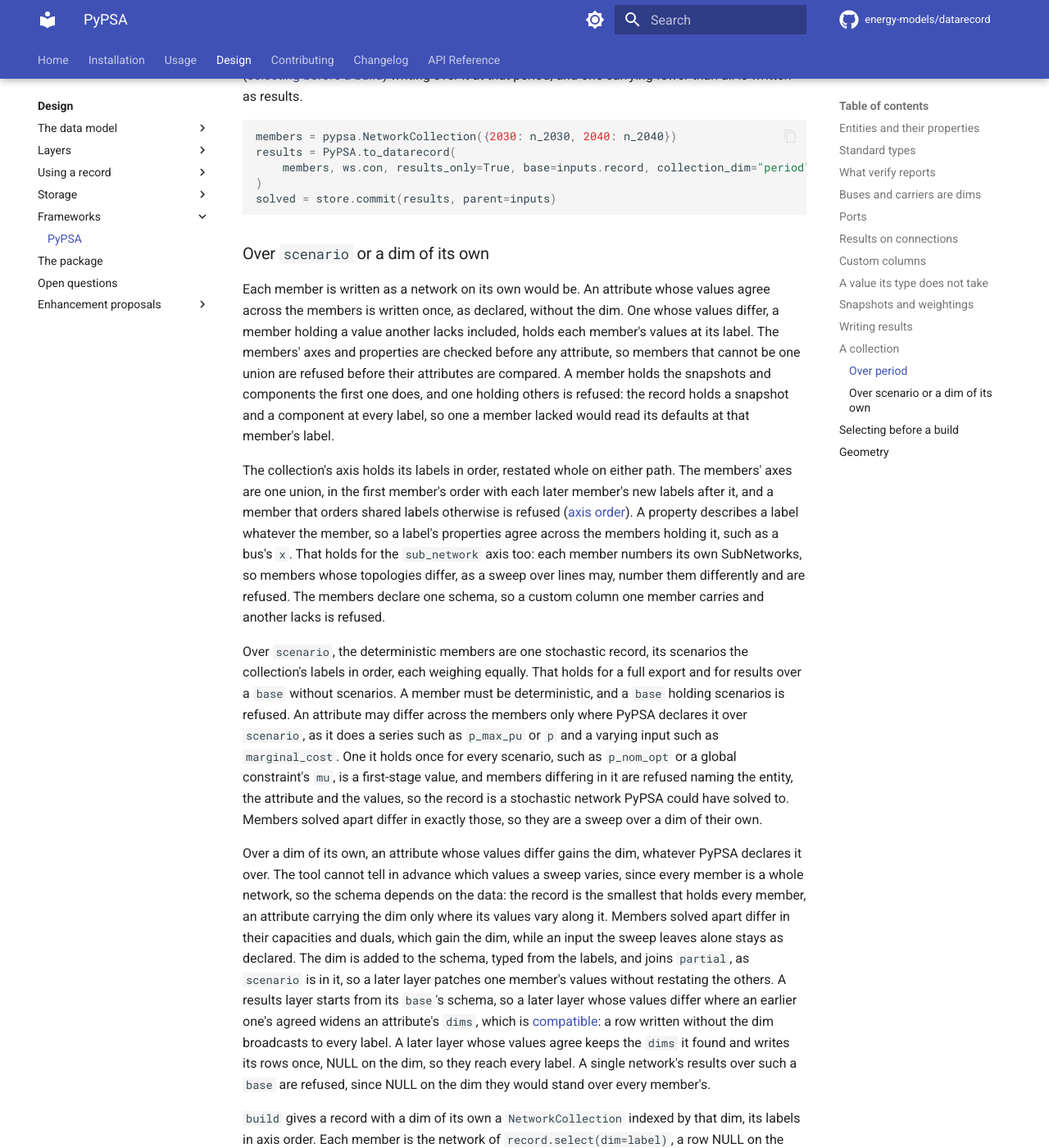
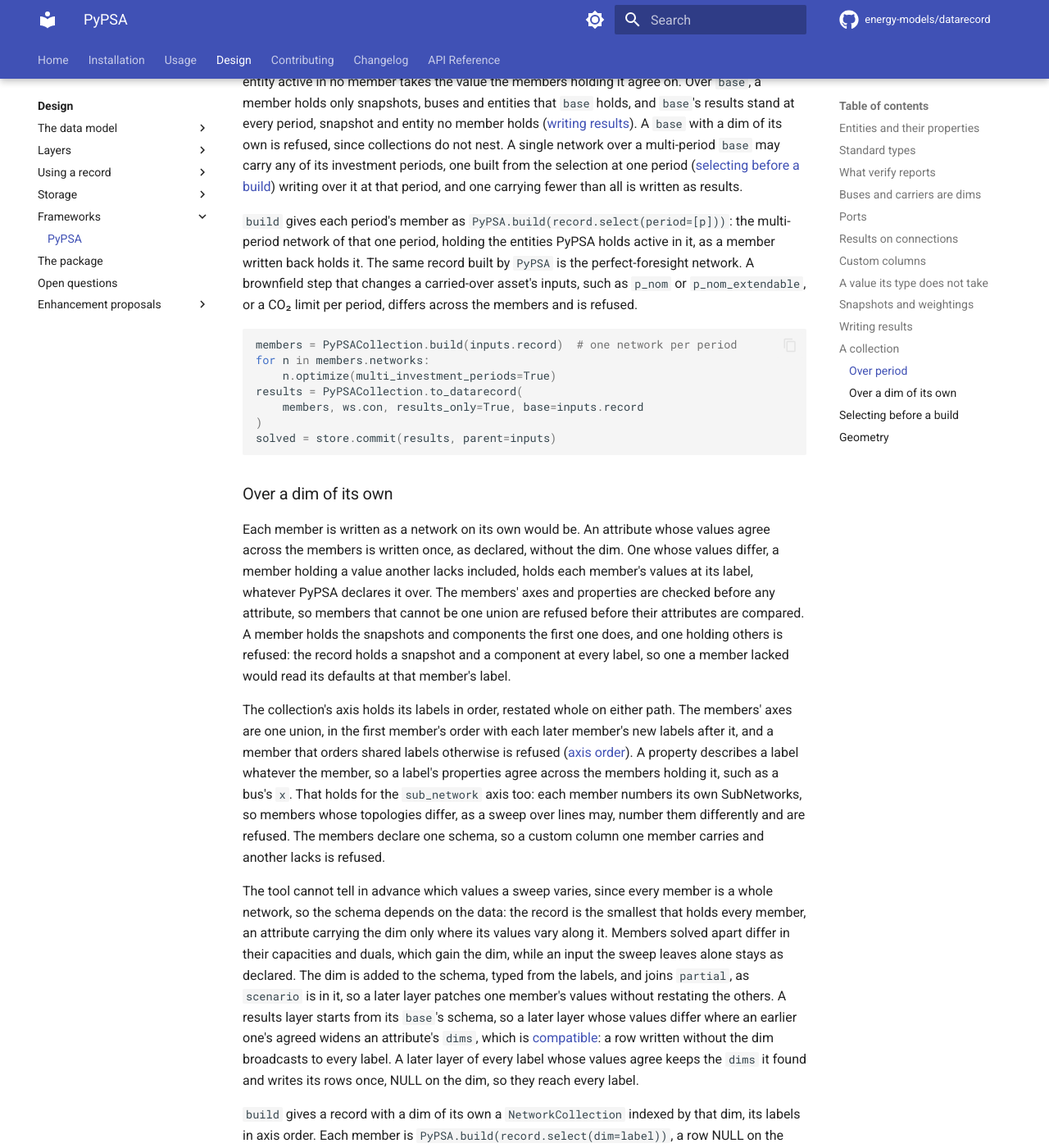
Before and after one commit to energy-models/datarecord, an MkDocs documentation site: the page built from docs/design/tools/pypsa.md, in a window 1280 px wide and 1400 px high, scrolled down 8762 px. Shown: the whole window at 82% size. Built offline with MkDocs 1.6.1 and Material for MkDocs 9.7.7, drawn with Linux system fonts in a browser that asks for light colours; comment, search, counter and statistics services are not loaded; some of the changed text lies outside the part shown.

Commit message:
feat(pypsa): PyPSACollection tool
`PyPSACollection` wraps `PyPSA` for a `NetworkCollection`, over a dim of
the record's own or over `period` (myopic, one network per period); the
dim is the collection's index name. `collection_dim` and `scenario`
collections go, and `PyPSA` builds and writes one `Network` only: it
reports a dim of its own in `unsupported_dims`.

`verify` narrows each member as `build` does. Results of fewer labels
than `base` holds, a collection of a selection or one network over the
selection at its label, are written at each member's label, leaving the
dim's axis and the SubNetworks to `base`. `Requirements` merge with `|`.

````diff
--- a/docs/design/tools/pypsa.md
+++ b/docs/design/tools/pypsa.md
@@ -249,17 +249,19 @@
 
 ## A collection
 
-`to_datarecord` takes a `pypsa.NetworkCollection` with `collection_dim`, the dim whose labels its one index level holds.
-It is required with a collection and refused without one, since nothing in the collection says what its index means.
+`PyPSACollection` writes and builds a `pypsa.NetworkCollection`, each member through `PyPSA`, so each tool takes one type and gives it back: `PyPSA` a `Network`, `PyPSACollection` a `NetworkCollection`.
+The dim of a collection is the name of its one index level, as in `pypsa.NetworkCollection(pd.Series(members).rename_axis("weather_year"))`; PyPSA names the index of a collection made from a dict `network`.
+A collection is over one of:
+
+- `period`, a myopic solve, one network per investment period.
+- A dim of the record's own, such as `sensitivity` or `weather_year`, one network per label.
+
+A name the PyPSA schema declares otherwise, such as `bus` or `snapshot`, is refused, and so is `scenario`: a stochastic network holds its scenarios itself and is written by `PyPSA`, and deterministic networks solved apart are a sweep over a dim of their own.
+`build` takes the record's dim of its own where it has one and `period` otherwise, so the record's shape decides on the way back what the index name decides on the way in, and a single-period record without a dim of its own is refused.
+`verify` and `build` take each member as `PyPSA` takes a selection, narrowed on its own, so `verify` reports what any member lacks.
+`PyPSA` builds no record with a dim of its own: its `verify` reports the dim in `unsupported_dims`.
+
 A collection is written on either path: as a full export over nothing, or as results over `base`.
-A record the tool writes builds back, so what a member may hold is decided by the dim:
-
-- `period` is a myopic solve, one network per investment period.
-- `scenario` is a set of deterministic networks, written as one stochastic record.
-- Any other name, such as `sensitivity` or `weather_year`, is a dim of the record's own, and the record builds back as a `NetworkCollection` indexed by it.
-
-`period` and `scenario` are PyPSA's dims, and a record over them follows PyPSA's declarations, so `build` gives the network PyPSA would hold.
-A name the PyPSA schema declares otherwise, such as `bus` or `snapshot`, is refused.
 The record's network attributes, `meta` and CRS are the first member's.
 Every check runs when `to_datarecord` is called, on the members in memory, so a collection that does not fit is refused before anything is written.
 Two values agree where a float is within `numpy.isclose`'s default tolerance and any other value is equal, which decides both what must agree and what differs, and where the record holds one value it is the first member's.
@@ -267,29 +269,35 @@
 ### Over `period`
 
 A myopic solve is written as the one multi-period network holding every member's period, so a myopic and a perfect-foresight solve of one record are read the same way.
-A member holds its own period alone.
+A member is deterministic and holds its own period alone.
 A series is each member's at its snapshots, and a static value such as `p_nom_opt` or a global constraint's `mu` comes from the members that hold the entity.
-Two members holding different static values for one entity are refused, and an entity no member holds is at its default.
+Two members holding different static values for one entity active in both are refused, and an entity no member holds is at its default.
 The SubNetworks are numbered once for the whole network rather than per member.
 An asset with a `lifetime`, such as a generator, that a member lacks after an earlier one held it is retired there: its `lifetime` ends at the first period lacking it, as PyPSA-Eur's brownfield step removes a retired asset, and one held again after a gap is refused.
 A static value counts only from the members holding the entity active in their period, so an entity a member holds idle, such as a generator retired before it, agrees with no one; an entity active in no member takes the value the members holding it agree on.
 Over `base`, a member holds only snapshots, buses and entities that `base` holds, and `base`'s results stand at every period, snapshot and entity no member holds ([writing results](#writing-results)).
-A `base` with a dim of its own is refused, since it builds to a collection rather than the one network the members split.
+A `base` with a dim of its own is refused, since collections do not nest.
 A single network over a multi-period `base` may carry any of its investment periods, one built from the selection at one period ([selecting before a build](#selecting-before-a-build)) writing over it at that period, and one carrying fewer than all is written as results.
 
+`build` gives each period's member as `PyPSA.build(record.select(period=[p]))`: the multi-period network of that one period, holding the entities PyPSA holds active in it, as a member written back holds it.
+The same record built by `PyPSA` is the perfect-foresight network.
+A brownfield step that changes a carried-over asset's inputs, such as `p_nom` or `p_nom_extendable`, or a CO₂ limit per period, differs across the members and is refused.
+
 ```python
-members = pypsa.NetworkCollection({2030: n_2030, 2040: n_2040})
-results = PyPSA.to_datarecord(
-    members, ws.con, results_only=True, base=inputs.record, collection_dim="period"
+members = PyPSACollection.build(inputs.record)  # one network per period
+for n in members.networks:
+    n.optimize(multi_investment_periods=True)
+results = PyPSACollection.to_datarecord(
+    members, ws.con, results_only=True, base=inputs.record
 )
 solved = store.commit(results, parent=inputs)
 ```
 
-### Over `scenario` or a dim of its own
+### Over a dim of its own
 
 Each member is written as a network on its own would be.
 An attribute whose values agree across the members is written once, as declared, without the dim.
-One whose values differ, a member holding a value another lacks included, holds each member's values at its label.
+One whose values differ, a member holding a value another lacks included, holds each member's values at its label, whatever PyPSA declares it over.
 The members' axes and properties are checked before any attribute, so members that cannot be one union are refused before their attributes are compared.
 A member holds the snapshots and components the first one does, and one holding others is refused: the record holds a snapshot and a component at every label, so one a member lacked would read its defaults at that member's label.
 
@@ -299,27 +307,35 @@
 That holds for the `sub_network` axis too: each member numbers its own SubNetworks, so members whose topologies differ, as a sweep over lines may, number them differently and are refused.
 The members declare one schema, so a custom column one member carries and another lacks is refused.
 
-Over `scenario`, the deterministic members are one stochastic record, its scenarios the collection's labels in order, each weighing equally.
-That holds for a full export and for results over a `base` without scenarios.
-A member must be deterministic, and a `base` holding scenarios is refused.
-An attribute may differ across the members only where PyPSA declares it over `scenario`, as it does a series such as `p_max_pu` or `p` and a varying input such as `marginal_cost`.
-One it holds once for every scenario, such as `p_nom_opt` or a global constraint's `mu`, is a first-stage value, and members differing in it are refused naming the entity, the attribute and the values, so the record is a stochastic network PyPSA could have solved to.
-Members solved apart differ in exactly those, so they are a sweep over a dim of their own.
-
-Over a dim of its own, an attribute whose values differ gains the dim, whatever PyPSA declares it over.
 The tool cannot tell in advance which values a sweep varies, since every member is a whole network, so the schema depends on the data: the record is the smallest that holds every member, an attribute carrying the dim only where its values vary along it.
 Members solved apart differ in their capacities and duals, which gain the dim, while an input the sweep leaves alone stays as declared.
 The dim is added to the schema, typed from the labels, and joins `partial`, as `scenario` is in it, so a later layer patches one member's values without restating the others.
 A results layer starts from its `base`'s schema, so a later layer whose values differ where an earlier one's agreed widens an attribute's `dims`, which is [compatible](../model/schema.md#versioning): a row written without the dim broadcasts to every label.
-A later layer whose values agree keeps the `dims` it found and writes its rows once, NULL on the dim, so they reach every label.
-A single network's results over such a `base` are refused, since NULL on the dim they would stand over every member's.
+A later layer of every label whose values agree keeps the `dims` it found and writes its rows once, NULL on the dim, so they reach every label.
 
 `build` gives a record with a dim of its own a `NetworkCollection` indexed by that dim, its labels in axis order.
-Each member is the network of `record.select(dim=label)`, a row NULL on the dim reaching every label, a row at the label standing over it ([the broadcast rule](../model/attributes.md#the-broadcast-rule)), and a label whose property names another label of the dim dropped, as a [selection](../use/selecting.md#what-goes-with-a-dropped-label) drops it.
+Each member is `PyPSA.build(record.select(dim=label))`, a row NULL on the dim reaching every label, a row at the label standing over it ([the broadcast rule](../model/attributes.md#the-broadcast-rule)), and a label whose property names another label of the dim dropped, as a [selection](../use/selecting.md#what-goes-with-a-dropped-label) drops it.
 A collection's results over a `base` holding its dim restate each member's over `base` at its label, so each label's series stand at the snapshots its member did not solve.
+
+A re-solve of some labels, a collection built from a selection keeping fewer labels of the dim, writes every result at each member's label, those the members agree on included, so `base`'s results stand at the labels it did not solve.
+It leaves the dim's axis and the results naming a SubNetwork to `base`, since its members number their SubNetworks over themselves alone, and a label `base` lacks is refused.
+A network built from the selection at one label, `record.select(weather_year=2013)`, is that member, and `PyPSA` writes its results over that selection as `PyPSACollection` writes a collection of it alone.
+A network written over the record itself, keeping the dim, is refused, as a full export over it is, since NULL on the dim its rows would stand at every label.
+
+```python
+members = pd.Series({"low": n_low, "high": n_high}).rename_axis("weather_year")
+layer = PyPSACollection.to_datarecord(pypsa.NetworkCollection(members), ws.con)
+record = store.commit(layer, parent=None).record
+PyPSACollection.build(record)  # a NetworkCollection over weather_year
+view = record.select(weather_year="high")
+n = PyPSA.build(view)  # the member at "high"
+n.optimize()
+results = PyPSA.to_datarecord(n, ws.con, results_only=True, base=view)  # at "high"
+```
+
 A record has at most one dim of its own: a `NetworkCollection` has one index, and collections do not nest.
 A dim the network's shapes make, such as `country` ([geometry](#geometry)), is no dim of its own: it indexes no member, and a collection is never over it.
-A collection over a new dim is refused over a `base` that has another, and `verify` reports each dim of its own of a record declaring more than one as an unsupported dim, so `build` refuses it.
+A collection over a new dim is refused over a `base` that has another, and `PyPSACollection.verify` reports each dim of its own of a record declaring more than one as an unsupported dim, so `build` refuses it.
 A re-solve over the same dim keeps the record buildable.
 
 ## Selecting before a build
@@ -336,7 +352,7 @@
 | ---------------------------------------- | --------------------------------------------------------------------------- | ----------------------------------------------------------------------------------------- |
 | `period`                                 | a single-period network over the period's snapshots, of its active entities | a multi-period network over the periods' snapshots, of the entities active in one of them |
 | `scenario`                               | a deterministic network of the scenario's values                            | a stochastic network, its weights renormalised to 1                                       |
-| a dim of its own                         | a `Network`                                                                 | a `NetworkCollection` over the labels                                                     |
+| a dim of its own                         | a `Network`, the member at the label                                        | a `NetworkCollection` over the labels, built by `PyPSACollection`                         |
 | `snapshot`, `timestep`, `bus`, `carrier` | refused                                                                     | the dim at those labels                                                                   |
 
 What the tool selects on top, where the view needs it:
@@ -347,7 +363,7 @@
 
 One period is a single-period network indexed by the period's timesteps ([snapshots and weightings](#snapshots-and-weightings)), without the period weightings and without `investment_period`, since a single-period network has no period to name.
 One scenario is a deterministic network without `scenario_weight`, and a list renormalises the kept scenarios' weights, a scenario no row reaches taking its equal share of the whole axis first, since PyPSA takes weights summing to 1; kept weights summing to 0 are refused.
-A selection keeping a dim of the record's own builds a collection, each member `view.select(dim=label)`, narrowed as above on its own, so the generators active in a period may differ by member.
+`PyPSACollection` builds a selection keeping a dim of the record's own, each member `view.select(dim=label)` narrowed as above on its own, so the generators active in a period may differ by member.
 A shape goes with the label it outlines, and a dim shapes made, such as `country`, keeps every label no keyword drops, though a property such as `bus.country` refers to it.
 
 A network built from a selection writes its results over that selection, `base=view` ([writing results](#writing-results)).
@@ -356,7 +372,7 @@
 
 - A deterministic network's results over a record holding scenarios, NULL on `scenario`; over the view at one scenario they are at that scenario.
 - A result over no `scenario`, such as `p_nom_opt` or a global constraint's `mu`, of a network holding fewer scenarios than the record. It is the first-stage decision for the scenarios solved alone, which would stand beside the other scenarios' results solved jointly, so the record would be no solution of any one problem. A subset solved apart is a run of its own, written as a member of a collection over a dim of its own.
-- A single network's results over a record with a dim of its own: the whole collection `build` gives is written instead, each member over the record at its label.
+- A network's results over a record keeping its dim of its own, NULL on the dim; over the view at one label they are at that label ([a collection](#over-a-dim-of-its-own)).
 
 Several dims combine, so `record.select(period=2030, scenario="high", carrier=["AC", "wind"])` builds one deterministic, single-period network of the AC buses and the wind generators at them.
 
@@ -372,7 +388,7 @@
 A geometry is text: its values are [WKT](https://en.wikipedia.org/wiki/Well-known_text_representation_of_geometry), declared `str`.
 
 `to_datarecord` refuses a shape without a `component`, an `idx` or a `type`, two shapes sharing `(component, idx, type)`, an `idx` that is not a label its PyPSA type writes (a standard type or a carrier `n.carriers` lacks is none), and a `component` that is no PyPSA type but names a dim the PyPSA schema declares.
-A dim that shapes make stays outside `partial`, is written by a full export alone, and is no [dim of the record's own](#over-scenario-or-a-dim-of-its-own).
+A dim that shapes make stays outside `partial`, is written by a full export alone, and is no [dim of the record's own](#over-a-dim-of-its-own).
 A results layer writes no shape.
 
 A network has one coordinate reference system, so the CRS is `crs` in the schema's [`meta`](../model/schema.md), as the CRS's authority string (`EPSG:3035`) where it has one.
````
Also changed, not shown: CHANGELOG.md (+32 -26 lines), docs/api/tools.md (+2 -0 lines), docs/usage/tools.md (+32 -15 lines), 3 other files.
